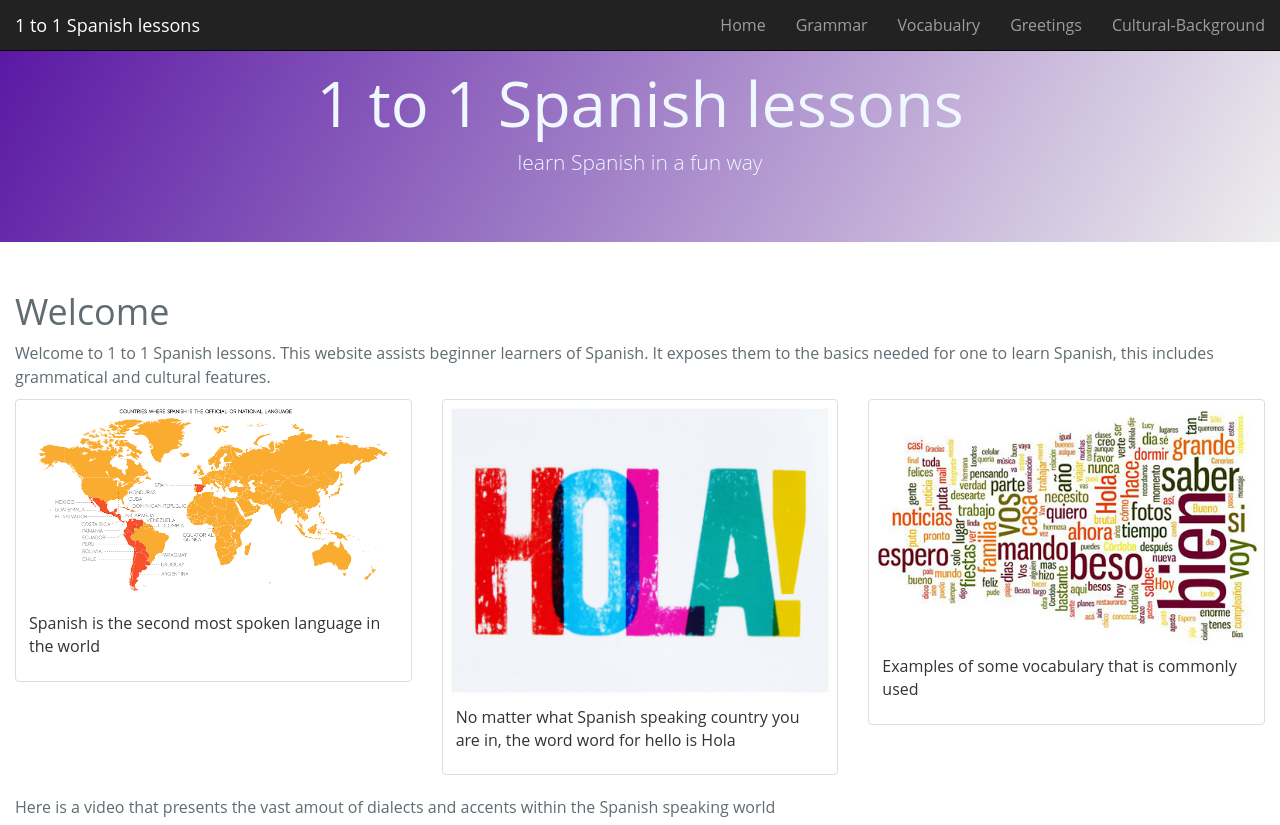
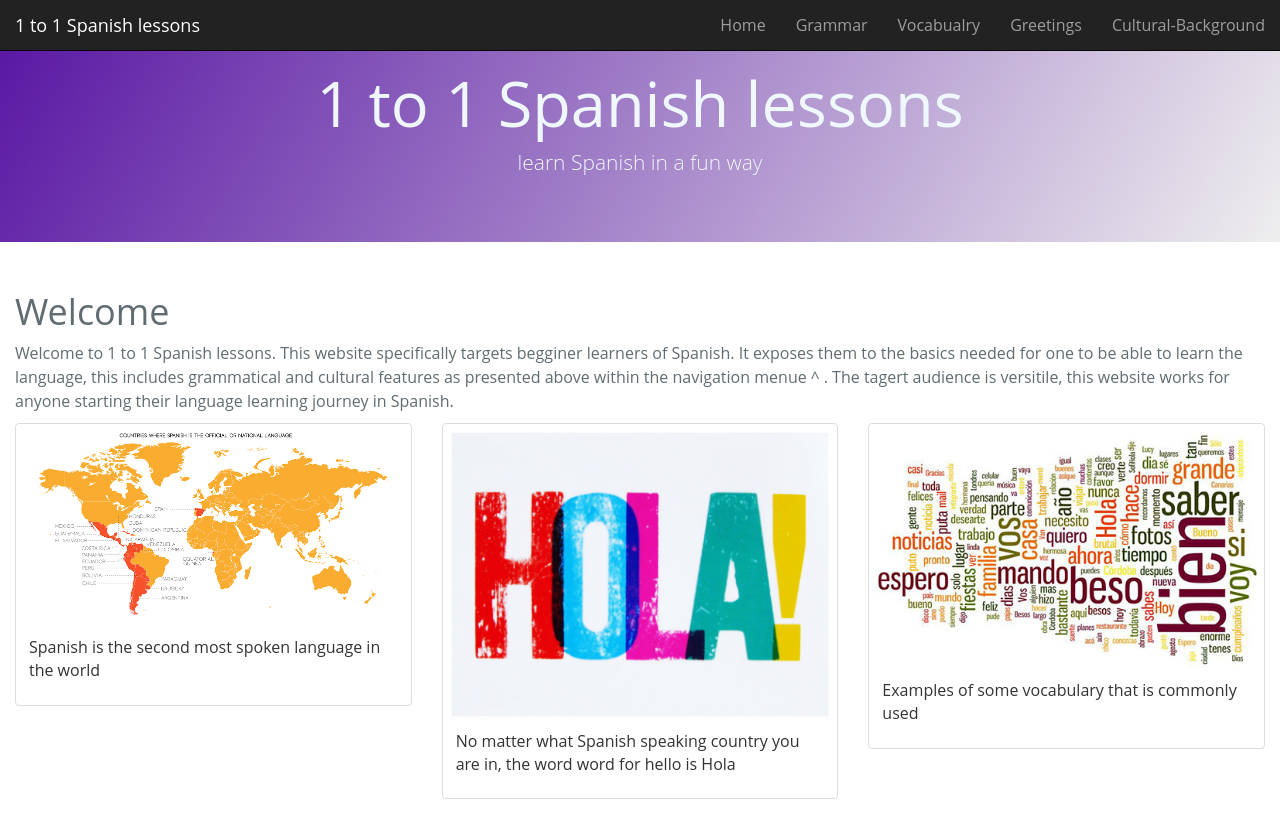
Before and after one commit to valentina-web/SML5202-2020-Final-Valentina, a Jekyll site: the page built from index.md, in a window 1280 px wide and 1282 px high, cut to the strip 0-825 px from the top of the window. Built offline with Jekyll 4.4.1, drawn with Linux system fonts in a browser that asks for light colours; our own code applies the rules of GitHub Pages for plain Markdown files.

Commit message:
Update index.md

```diff
--- a/index.md
+++ b/index.md
@@ -1,6 +1,6 @@
 <h1>Welcome</h1>
 
-<p>Welcome to 1 to 1 Spanish lessons. This website assists beginner learners of Spanish. It exposes them to the basics needed for one to learn Spanish, this includes grammatical and cultural features.<p>
+<p>Welcome to 1 to 1 Spanish lessons. This website specifically targets begginer learners of Spanish. It exposes them to the basics needed for one to be able to learn the language, this includes grammatical and cultural features as presented above within the navigation menue ^ . The tagert audience is versitile, this website works for anyone starting their language learning journey in Spanish.<p>
 
 <div class="row">
   <div class="col-md-4">
```
